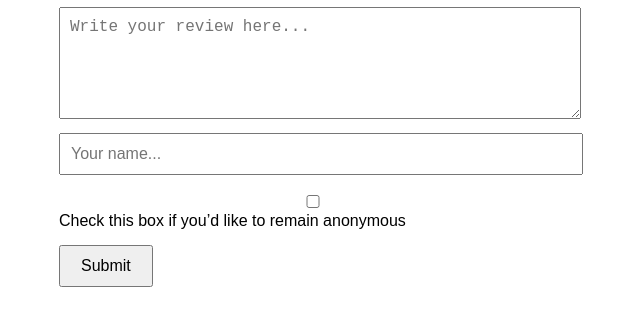
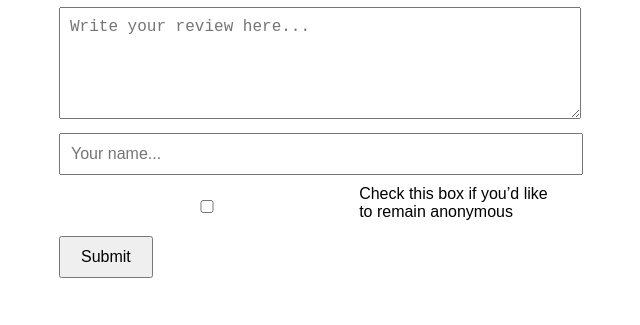
Before and after one commit to indiggle/Indie-Studios-Review, a plain HTML site: page index.html in a window 1280 px wide. Shown: the part 129-454 px from the top of the page, without its empty margins (331-971 px from the left). Drawn offline with Linux system fonts and the light colour scheme.

Commit message:
index.html

```diff
--- a/index.html
+++ b/index.html
@@ -57,10 +57,11 @@
   <textarea id="review" rows="5" placeholder="Write your review here..."></textarea>
   <input type="text" id="name" placeholder="Your name..." />
 
-  <label>
-    <input type="checkbox" id="anonymous" />
-    Check this box if you’d like to remain anonymous
-  </label>
+  <div style="margin-top: 10px; display: flex; align-items: center;">
+  <input type="checkbox" id="anonymous" style="margin-right: 8px;" />
+  <label for="anonymous" style="margin: 0;">Check this box if you’d like to remain anonymous</label>
+</div>
+
 
   <button onclick="submitReview()">Submit</button>
 
```
